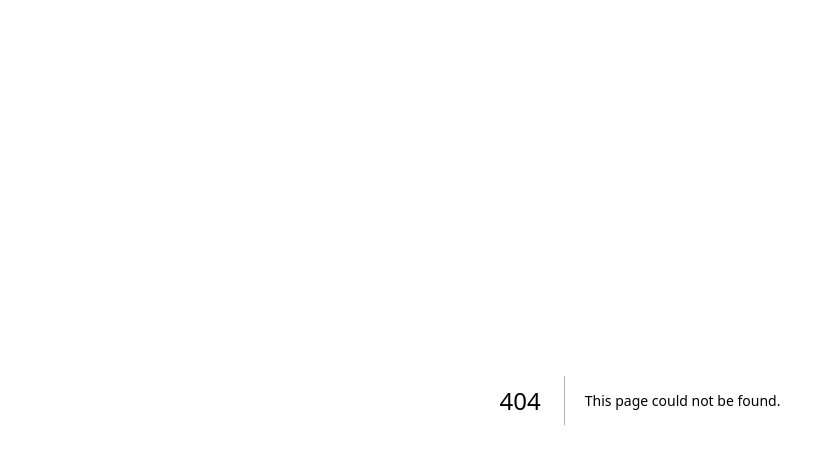
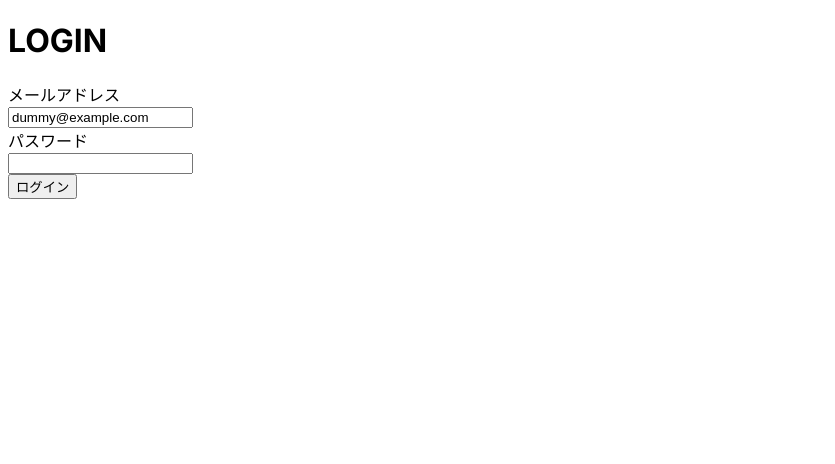
Before and after one commit to giraphme/nextjs-14-sample, a Next.js app: page /examples/with-jsx in a window 1280 px wide. Before the commit this address had no page. Shown: the top 464 px of the page, without its empty margins (0-835 px from the left). Built offline with nearby package versions, Linux system fonts and the light colour scheme.

Commit message:
add first example

```diff
--- /dev/null
+++ b/src/app/examples/with-jsx/actions.tsx
@@ -0,0 +1,7 @@
+"use server";
+
+import { type LoginFormSchema } from "@/components/LoginForm";
+
+export async function submit(data: LoginFormSchema) {
+  return <div>Hi, {data.email}</div>;
+}
--- /dev/null
+++ b/src/app/examples/with-jsx/page.tsx
@@ -0,0 +1,21 @@
+"use client";
+
+import { LoginForm, LoginFormSchema } from "@/components/LoginForm";
+import { submit } from "./actions";
+import { useCallback, useState } from "react";
+
+export default function WithJsxSingleFile() {
+  const [message, setMessage] = useState<JSX.Element | null>(null);
+
+  const submitWithFeedback = useCallback(async (data: LoginFormSchema) => {
+    const result = await submit(data);
+    setMessage(result);
+  }, []);
+
+  return (
+    <main>
+      <LoginForm onSubmit={submitWithFeedback} />
+      {message}
+    </main>
+  );
+}
--- a/src/app/page.tsx
+++ b/src/app/page.tsx
@@ -1,9 +1,10 @@
 import { LoginForm } from "@/components/LoginForm";
+import Link from "next/link";
 
 export default function Home() {
   return (
     <main>
-      <LoginForm formProps={{}} />
+      <Link href="/examples/with-jsx">JSX を返す</Link>
     </main>
   );
 }
--- a/src/components/LoginForm.tsx
+++ b/src/components/LoginForm.tsx
@@ -18,7 +18,10 @@ export function LoginForm({
 }: {
   onSubmit: (data: LoginFormSchema) => Promise<void>;
 }) {
-  const { register } = useForm<LoginFormSchema>({
+  const { register, handleSubmit } = useForm<LoginFormSchema>({
+    defaultValues: {
+      email: "dummy@example.com",
+    },
     resolver: zodResolver(loginFormSchema),
   });
 
@@ -32,6 +35,7 @@ export function LoginForm({
         p: 10,
         rounded: "lg",
       })}
+      onSubmit={handleSubmit(onSubmit)}
     >
       <h1
         className={css({
```
